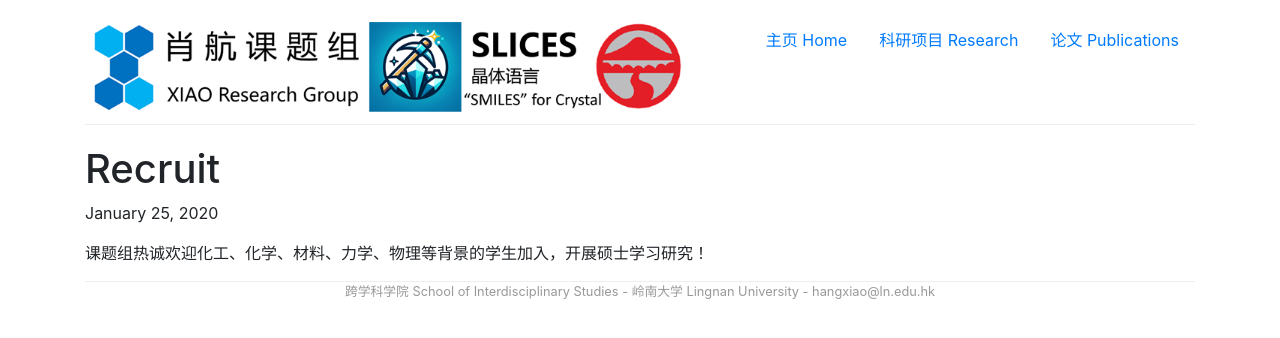
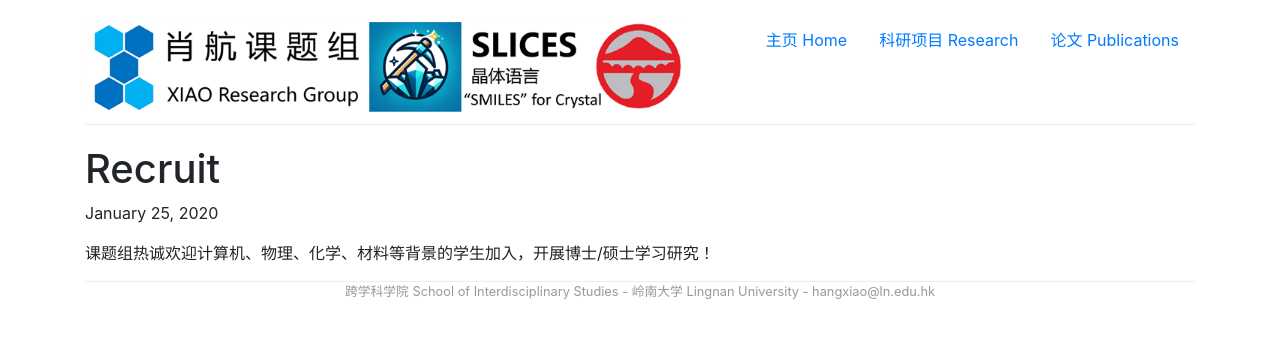
Before and after one commit to zzziyang1204/zzziyang1204.github.io, a Jekyll site: the page built from _posts/2020-01-25-recruit.md, in a window 1280 px wide. Shown: the top 338 px of the page. Built offline with Jekyll 4.4.1, drawn with Linux system fonts in a browser that asks for light colours.

Commit message:
Update 2020-01-25-recruit.md

```diff
--- a/_posts/2020-01-25-recruit.md
+++ b/_posts/2020-01-25-recruit.md
@@ -4,4 +4,4 @@ shortnews: true
 icon: newspaper-o
 ---
 
-课题组热诚欢迎化工、化学、材料、力学、物理等背景的学生加入，开展硕士学习研究！
+课题组热诚欢迎计算机、物理、化学、材料等背景的学生加入，开展博士/硕士学习研究！
```
